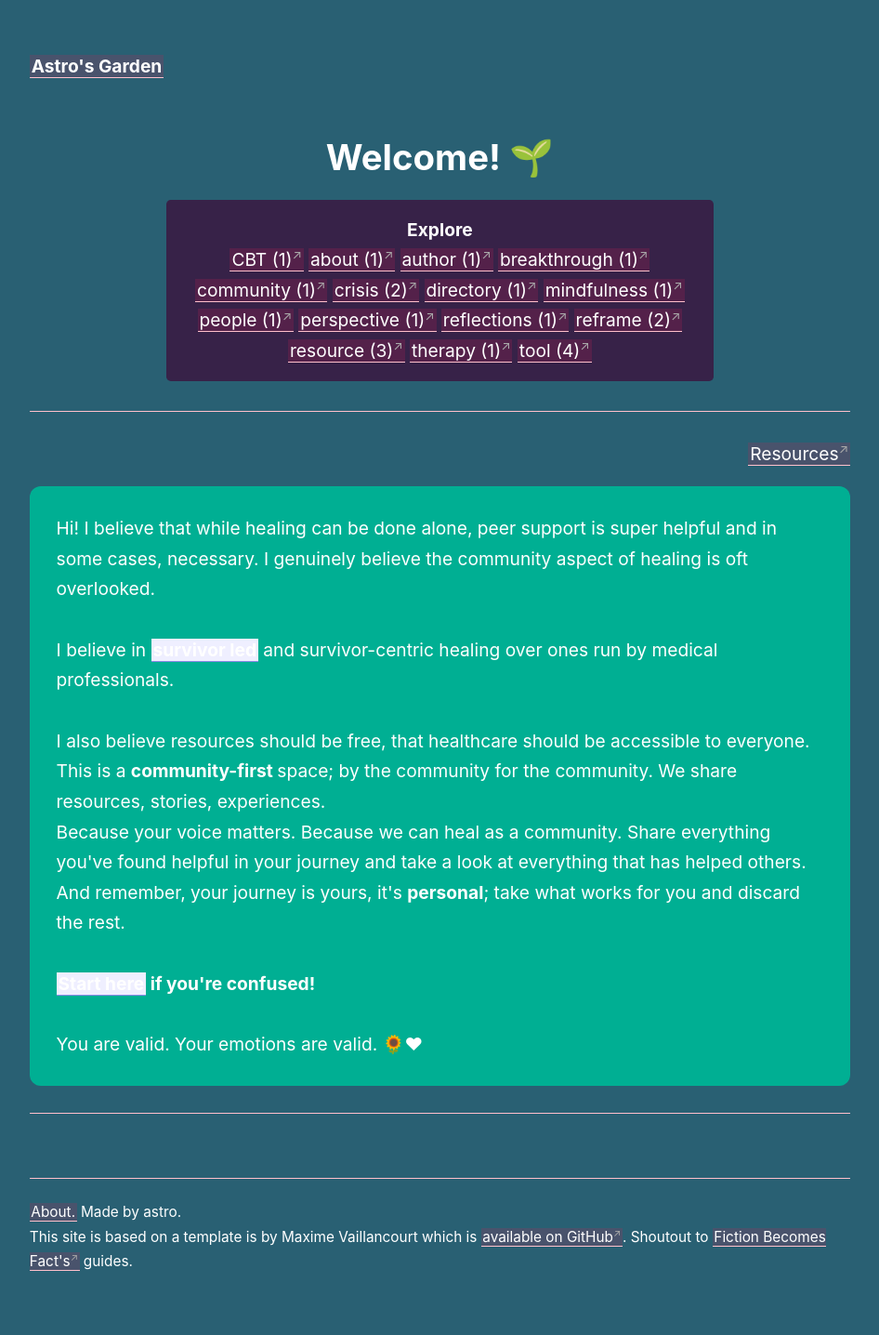
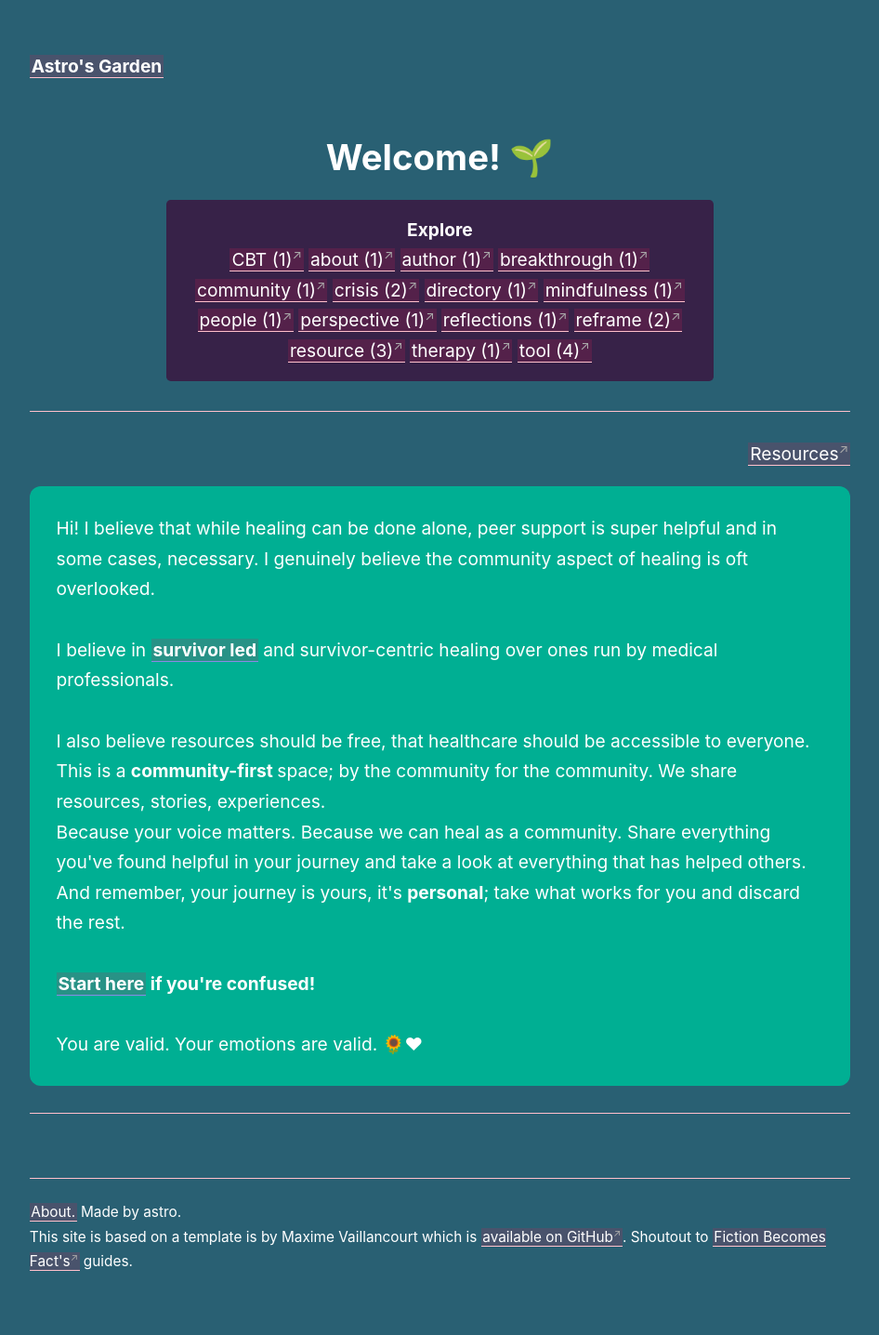
Before and after one commit to corvusdeinanis/astrosgarden, a Jekyll site: the page built from index.html, in a window 1280 px wide. Shown: the whole page at 93% size, without its empty margins (45-991 px from the left). Built offline with Jekyll 4.4.1, drawn with Linux system fonts in a browser that asks for light colours; the list of posts is cut into pages by our own code.

Commit message:
Update link-previews.html

```diff
--- a/_includes/link-previews.html
+++ b/_includes/link-previews.html
@@ -2,7 +2,6 @@
 <style>
   content a.internal-link {
     border-color: #8b88e6;
-    background-color: #efefff;
   }
 
   #tooltip-wrapper {
```
